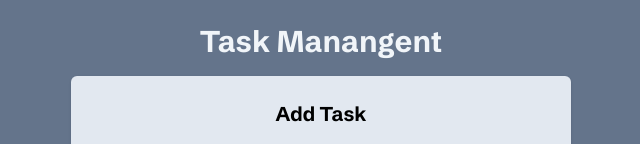
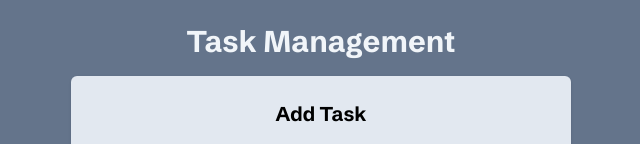
Before and after one commit to joaotelini/TodoList-React, a React (Vite) app: page / in a window 1280 px wide. Shown: the top 144 px of the page, without its empty margins (319-959 px from the left). Built offline with nearby package versions, Linux system fonts and the light colour scheme.

Commit message:
fix spelling mistake

```diff
--- a/src/App.jsx
+++ b/src/App.jsx
@@ -64,7 +64,7 @@ function App() {
   return (
     <div className="w-full h-screen bg-slate-500 flex justify-center p-6">
       <div className="w-[500px] space-y-4">
-        <Title>Task Manangent</Title>
+        <Title>Task Management</Title>
         <AddTasks onAddTaskSubmit={onAddTaskSubmit} />
         <Tasks
           tasks={tasks}
```
